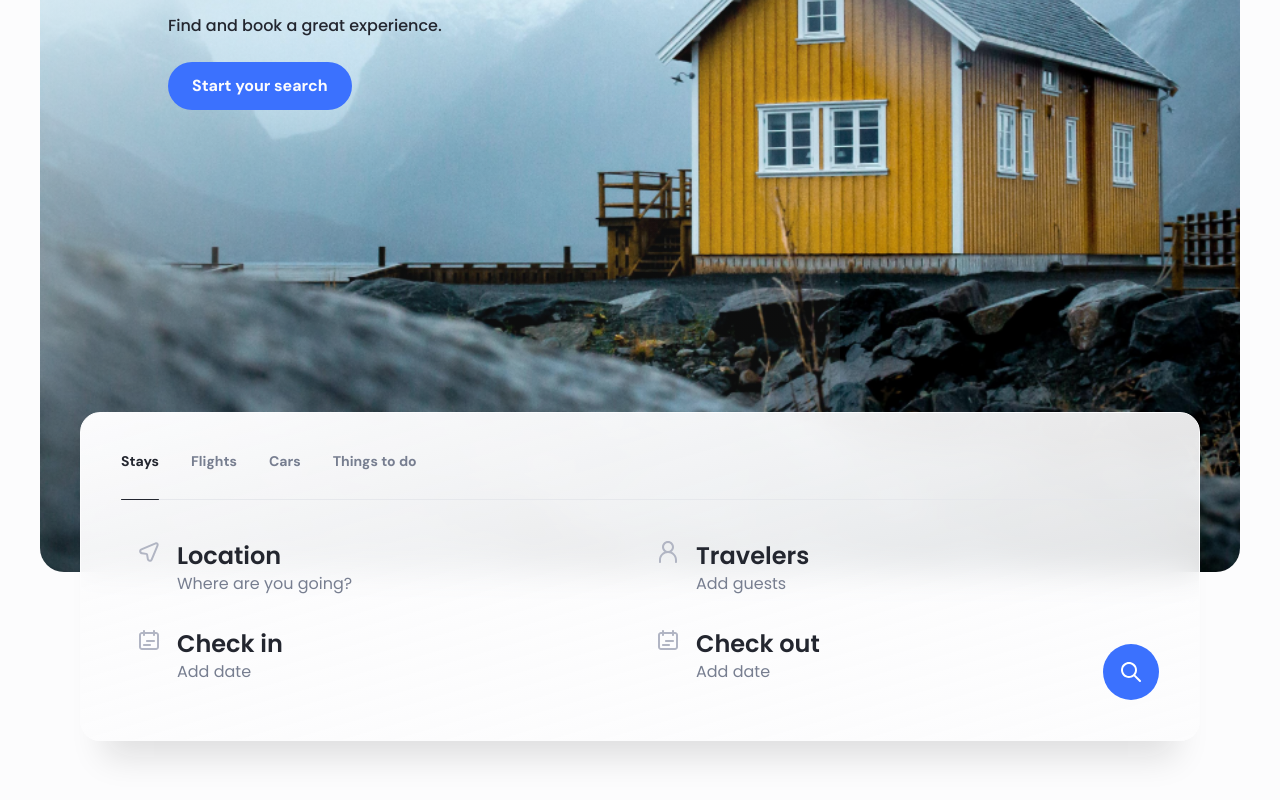
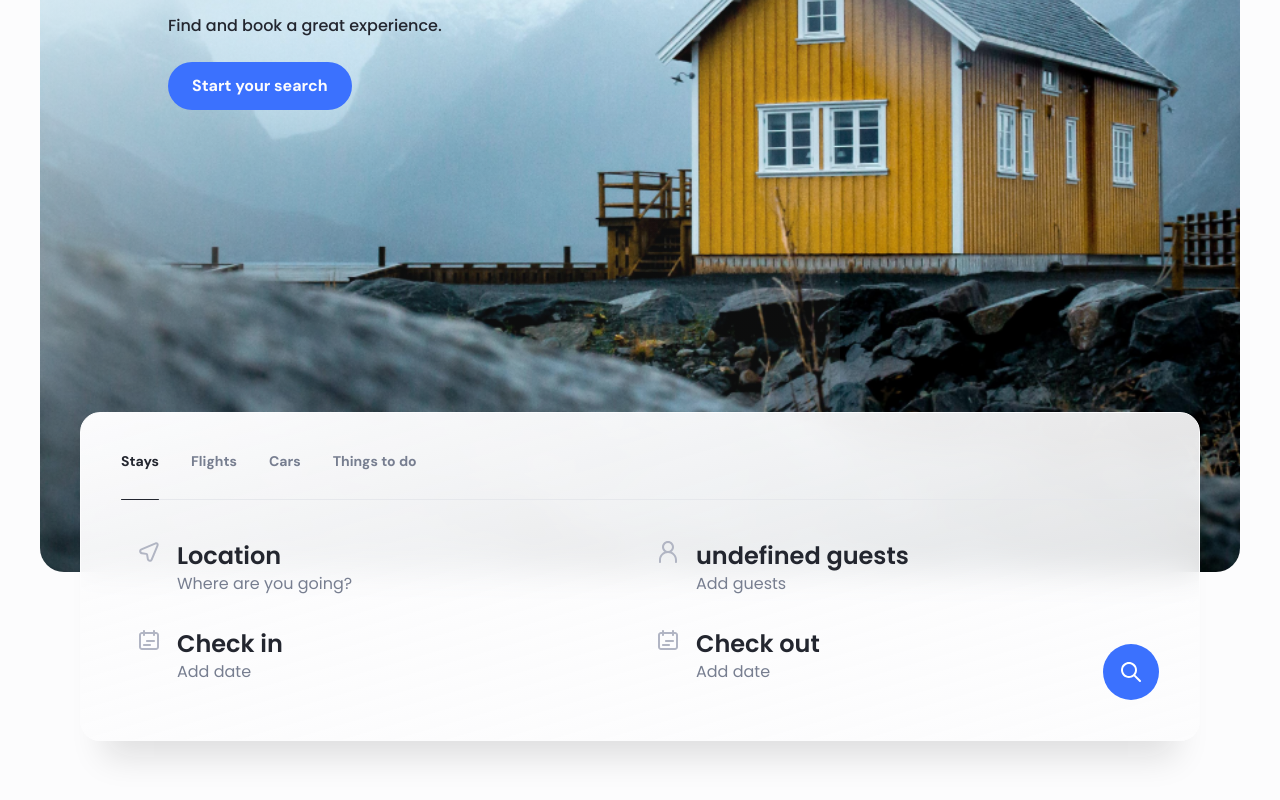
Before and after one commit to hasanlashgari01/fleet-react, a React (Vite) app: page / in a window 1280 px wide. Shown: the part 636-1436 px from the top of the page. Built offline with nearby package versions, Linux system fonts and the light colour scheme.

Commit message:
add state for guests

```diff
--- a/src/components/SearchBox.jsx
+++ b/src/components/SearchBox.jsx
@@ -11,10 +11,15 @@ function SearchBox() {
     ];
 
     const [searchValue, setSearchValue] = useState("");
+    const [travelers, setTravelers] = useState({ adults: 0, children: 0, adults: 0 });
+    const [result, setResult] = useState("Travelers");
+
+    console.log(travelers.adults);
 
     const searchBoxRef = useRef();
     const searchRef = useRef();
     const searchModalRef = useRef();
+    const travelersRef = useRef();
 
     const isSearchLinkActive = ({ isActive }) => (isActive ? "search__link search__link--active" : "search__link");
 
@@ -44,6 +49,14 @@ function SearchBox() {
                 searchRef.current.parentElement.nextElementSibling.classList.add("hidden");
             }
         });
+    };
+
+    const travelersHandler = () => {
+        if (travelers.adults + travelers.children + travelers.infants == 0) {
+            setResult("Travelers");
+        } else {
+            setResult(travelers.adults + travelers.children + travelers.infants);
+        }
     };
 
     return (
@@ -82,7 +95,6 @@ function SearchBox() {
                                 placeholder="Location"
                                 className="w-full bg-transparent text-neutral-2 placeholder:text-neutral-2 font-PoppinsSemiBold text-lg lg:text-2xl outline-0"
                                 value={searchValue}
-                                onChange={(e) => setSearchValue(e.target.value)}
                                 onFocus={searchHandler}
                                 ref={searchRef}
                             />
@@ -120,7 +132,6 @@ function SearchBox() {
                             )}
                         </div>
                     </div>
-
                     <div className="grid grid-cols-1 xs:grid-cols-2 col-span-2">
                         <div className="flex items-start gap-x-4 p-2 lg:p-4">
                             <svg className="w-6 h-6 shrink-0 text-neutral-5">
@@ -171,6 +182,9 @@ function SearchBox() {
                                 type="text"
                                 placeholder="Travelers"
                                 className="w-full bg-transparent text-neutral-2 placeholder:text-neutral-2 font-PoppinsSemiBold text-lg lg:text-2xl outline-0"
+                                value={travelers.sum + " guests"}
+                                onFocus={travelersHandler}
+                                ref={travelersRef}
                             />
                             <label
                                 htmlFor="travelers"
```
